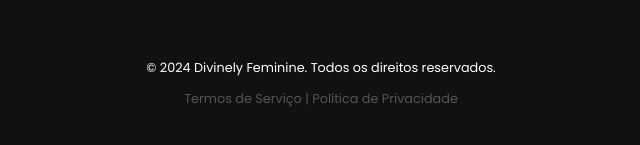
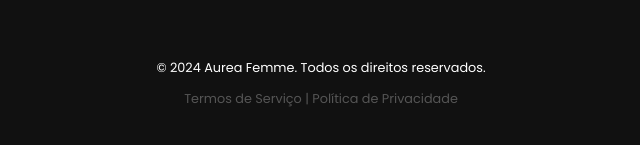
Before and after one commit to anakarolinaiclube-ux/oprotocolo, a plain HTML site: page index.html in a window 1280 px wide. Shown: the part 4145-4290 px from the top of the page, 319-959 px from the left. Drawn offline with nearby package versions, Linux system fonts and the light colour scheme; a web font is replaced by a local one.

Commit message:
Update index.html

```diff
--- a/index.html
+++ b/index.html
@@ -698,7 +698,7 @@
             </svg>
         </div>
         <footer>
-            <p>&copy; 2024 Divinely Feminine. Todos os direitos reservados.</p>
+            <p>&copy; 2024 Aurea Femme. Todos os direitos reservados.</p>
             <p style="margin-top: 10px; color: #555;">Termos de Serviço | Política de Privacidade</p>
         </footer>
     </div>
```
